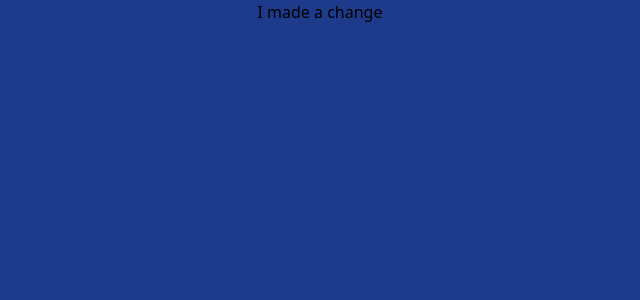
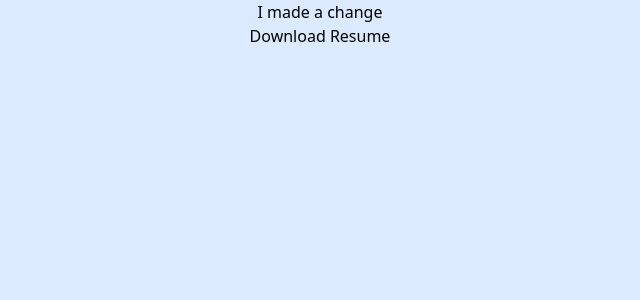
Before and after one commit to WagnerA117/WagnerA117.github.io, a React (Vite) app: page / in a window 1280 px wide. Shown: the top 300 px of the page, without its empty margins (320-960 px from the left). Built offline with nearby package versions, Linux system fonts and the light colour scheme.

Commit message:
initial download functionality

```diff
--- a/src/App.tsx
+++ b/src/App.tsx
@@ -1,10 +1,17 @@
 import "./App.css";
+
+import resume from "./resume/resume.pdf";
 
 function App() {
 	return (
 		<>
-			<div className="w-screen h-screen bg-blue-900">
+			<div className="w-screen h-screen bg-blue-100">
 				<p> I made a change </p>
+				<a href={resume} download>
+					<button className="px-4 rounded-md hover:bg-white ">
+						Download Resume
+					</button>
+				</a>
 			</div>
 		</>
 	);
```
Also changed, not shown: 1 other file (tests, documents, lock files or other folders).
